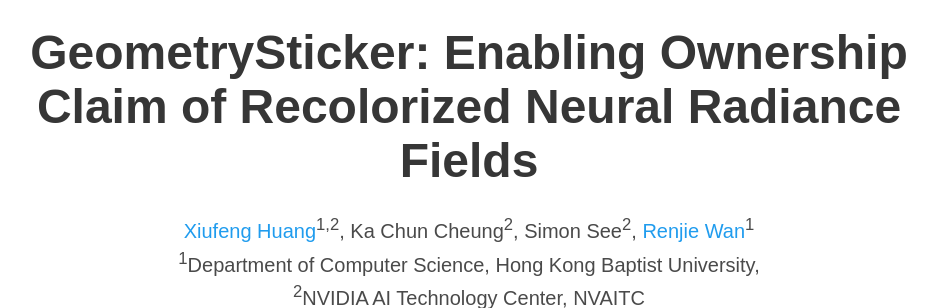
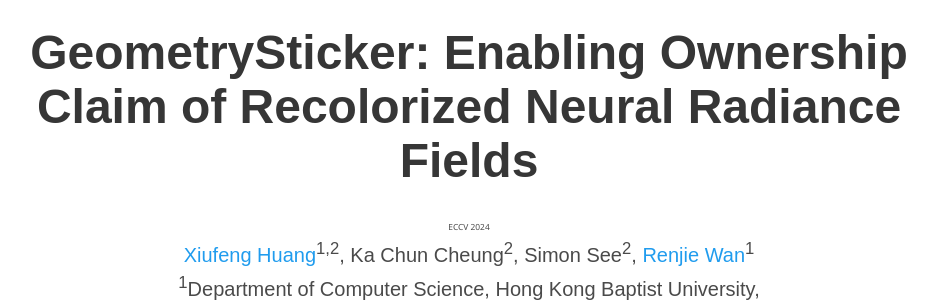
Before and after one commit to kevinhuangxf/GeometrySticker, a plain HTML site: page index.html in a window 1280 px wide. Shown: the part 74-382 px from the top of the page, without its empty margins (171-1108 px from the left). Drawn offline with nearby package versions, Linux system fonts and the light colour scheme; some icons are missing; a web font is replaced by a local one.

Commit message:
update index.html

```diff
--- a/index.html
+++ b/index.html
@@ -80,6 +80,9 @@
       <div class="columns is-centered">
         <div class="column has-text-centered">
           <h1 class="title is-1 publication-title">GeometrySticker: Enabling Ownership Claim of Recolorized Neural Radiance Fields</h1>
+            <small>
+              <span style="font-size: 60%;">ECCV 2024</span>
+            </small>
           <div class="is-size-5 publication-authors">
             <span class="author-block">
               <a href="https://kevinhuangxf.github.io/GeometrySticker/">Xiufeng Huang</a><sup>1,2</sup>,</span>
```
